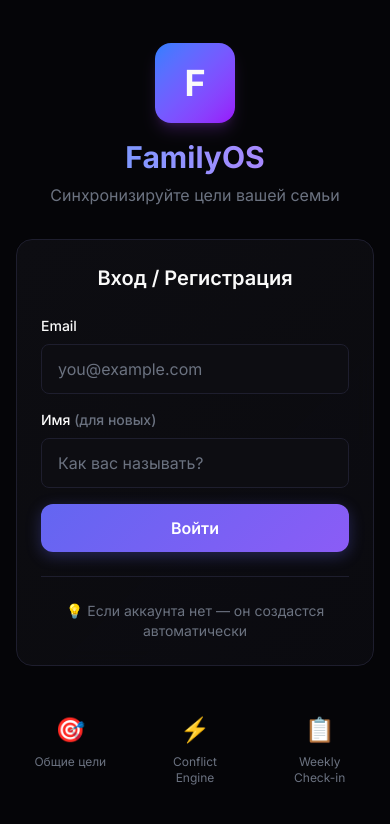
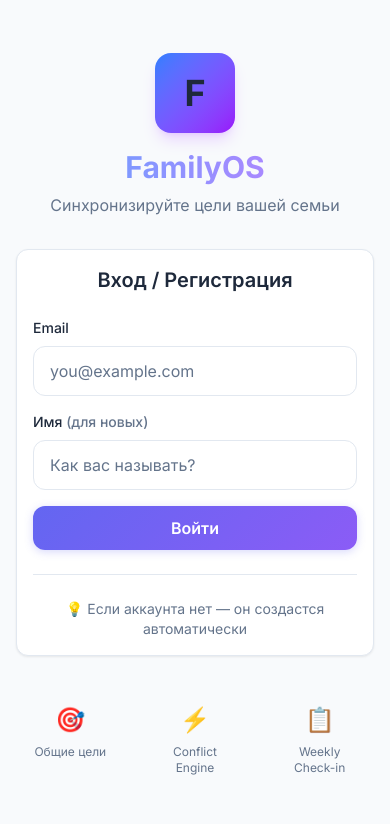
Before and after one commit to faxryuk-commits/Family-OS---Family-Goals-management, a Next.js app: page /login in a window 390 px wide. Shown: the top 824 px of the page. Built offline with nearby package versions, Linux system fonts and the light colour scheme.

Commit message:
fix: mobile bottom frame + light theme

```diff
--- a/src/app/globals.css
+++ b/src/app/globals.css
@@ -1,56 +1,63 @@
 @import "tailwindcss";
 
 :root {
-  --background: #050508;
-  --foreground: #fafafa;
-  --card: #0d0d12;
-  --card-hover: #141420;
-  --card-border: #1e1e2e;
+  /* Light Theme */
+  --background: #f8fafc;
+  --foreground: #1e293b;
+  --card: #ffffff;
+  --card-hover: #f1f5f9;
+  --card-border: #e2e8f0;
   --accent: #6366f1;
   --accent-hover: #4f46e5;
-  --accent-glow: rgba(99, 102, 241, 0.15);
+  --accent-glow: rgba(99, 102, 241, 0.1);
   --success: #10b981;
   --warning: #f59e0b;
   --danger: #ef4444;
-  --muted: #6b7280;
-  --border: #1e1e2e;
+  --muted: #64748b;
+  --border: #e2e8f0;
+}
+
+html, body {
+  min-height: 100%;
+  min-height: 100dvh;
 }
 
 body {
   background: var(--background);
   color: var(--foreground);
   font-family: 'Inter', -apple-system, BlinkMacSystemFont, 'Segoe UI', sans-serif;
+  padding-bottom: env(safe-area-inset-bottom);
 }
 
-/* Gradient background effect */
+/* Soft gradient background */
 body::before {
   content: '';
   position: fixed;
   top: 0;
   left: 0;
   right: 0;
-  height: 100vh;
+  bottom: 0;
   background:
-    radial-gradient(ellipse 80% 50% at 50% -20%, rgba(99, 102, 241, 0.15), transparent),
-    radial-gradient(ellipse 60% 40% at 100% 0%, rgba(168, 85, 247, 0.1), transparent),
-    radial-gradient(ellipse 60% 40% at 0% 100%, rgba(34, 211, 238, 0.08), transparent);
+    radial-gradient(ellipse 80% 50% at 50% -10%, rgba(99, 102, 241, 0.08), transparent),
+    radial-gradient(ellipse 60% 40% at 100% 0%, rgba(168, 85, 247, 0.06), transparent),
+    radial-gradient(ellipse 60% 40% at 0% 100%, rgba(34, 211, 238, 0.05), transparent);
   pointer-events: none;
   z-index: -1;
 }
 
 /* Custom scrollbar */
 ::-webkit-scrollbar {
-  width: 8px;
-  height: 8px;
+  width: 6px;
+  height: 6px;
 }
 
 ::-webkit-scrollbar-track {
-  background: var(--card);
+  background: transparent;
 }
 
 ::-webkit-scrollbar-thumb {
-  background: var(--card-border);
-  border-radius: 4px;
+  background: var(--border);
+  border-radius: 3px;
 }
 
 ::-webkit-scrollbar-thumb:hover {
@@ -64,13 +71,13 @@ body::before {
 }
 
 @keyframes pulse-glow {
-  0%, 100% { box-shadow: 0 0 0 0 rgba(239, 68, 68, 0.4); }
-  50% { box-shadow: 0 0 20px 5px rgba(239, 68, 68, 0.2); }
+  0%, 100% { box-shadow: 0 0 0 0 rgba(239, 68, 68, 0.3); }
+  50% { box-shadow: 0 0 15px 3px rgba(239, 68, 68, 0.15); }
 }
 
 @keyframes bounce-subtle {
   0%, 100% { transform: translateY(0); }
-  50% { transform: translateY(-8px); }
+  50% { transform: translateY(-6px); }
 }
 
 @keyframes slide-up {
@@ -96,11 +103,11 @@ body::before {
 
 /* Card styles */
 .card {
-  background: linear-gradient(135deg, var(--card) 0%, rgba(13, 13, 18, 0.8) 100%);
+  background: var(--card);
   border: 1px solid var(--card-border);
   border-radius: 16px;
   padding: 1.5rem;
-  backdrop-filter: blur(10px);
+  box-shadow: 0 1px 3px rgba(0, 0, 0, 0.05), 0 1px 2px rgba(0, 0, 0, 0.03);
 }
 
 .card-hover {
@@ -109,17 +116,17 @@ body::before {
 
 .card-hover:hover {
   border-color: var(--accent);
-  transform: translateY(-4px);
+  transform: translateY(-2px);
   box-shadow:
-    0 20px 40px rgba(0, 0, 0, 0.3),
-    0 0 30px var(--accent-glow);
+    0 10px 25px rgba(0, 0, 0, 0.08),
+    0 0 0 1px var(--accent-glow);
 }
 
 /* Glass effect */
 .glass {
-  background: rgba(13, 13, 18, 0.6);
+  background: rgba(255, 255, 255, 0.8);
   backdrop-filter: blur(20px);
-  border: 1px solid rgba(255, 255, 255, 0.05);
+  border: 1px solid rgba(0, 0, 0, 0.05);
 }
 
 /* Button styles */
@@ -127,7 +134,7 @@ body::before {
   padding: 0.75rem 1.5rem;
   border-radius: 12px;
   font-weight: 600;
-  transition: all 0.3s ease;
+  transition: all 0.2s ease;
   cursor: pointer;
   position: relative;
   overflow: hidden;
@@ -137,12 +144,12 @@ body::before {
   background: linear-gradient(135deg, #6366f1 0%, #8b5cf6 100%);
   color: white;
   border: none;
-  box-shadow: 0 4px 15px rgba(99, 102, 241, 0.3);
+  box-shadow: 0 2px 8px rgba(99, 102, 241, 0.25);
 }
 
 .btn-primary:hover {
-  transform: translateY(-2px);
-  box-shadow: 0 8px 25px rgba(99, 102, 241, 0.4);
+  transform: translateY(-1px);
+  box-shadow: 0 4px 12px rgba(99, 102, 241, 0.35);
 }
 
 .btn-primary:active {
@@ -150,7 +157,7 @@ body::before {
 }
 
 .btn-secondary {
-  background: rgba(255, 255, 255, 0.03);
+  background: var(--card);
   border: 1px solid var(--card-border);
   color: var(--foreground);
 }
@@ -168,7 +175,7 @@ body::before {
 }
 
 .btn-danger:hover {
-  box-shadow: 0 8px 25px rgba(239, 68, 68, 0.3);
+  box-shadow: 0 4px 12px rgba(239, 68, 68, 0.3);
 }
 
 .btn-sm {
@@ -184,8 +191,8 @@ body::before {
   border-radius: 9999px;
   font-size: 0.75rem;
   font-weight: 600;
-  background: rgba(255, 255, 255, 0.05);
-  border: 1px solid rgba(255, 255, 255, 0.1);
+  background: var(--card-hover);
+  border: 1px solid var(--border);
 }
 
 /* Gradient text */
@@ -206,23 +213,23 @@ body::before {
   background: linear-gradient(
     90deg,
     transparent 0%,
-    rgba(255, 255, 255, 0.05) 50%,
+    rgba(99, 102, 241, 0.08) 50%,
     transparent 100%
   );
   background-size: 200% 100%;
   animation: shimmer 2s infinite;
 }
 
-/* Glow effects */
-.glow-blue { box-shadow: 0 0 30px rgba(99, 102, 241, 0.3); }
-.glow-purple { box-shadow: 0 0 30px rgba(168, 85, 247, 0.3); }
-.glow-green { box-shadow: 0 0 30px rgba(16, 185, 129, 0.3); }
-.glow-orange { box-shadow: 0 0 30px rgba(245, 158, 11, 0.3); }
+/* Glow effects (softer for light theme) */
+.glow-blue { box-shadow: 0 0 20px rgba(99, 102, 241, 0.15); }
+.glow-purple { box-shadow: 0 0 20px rgba(168, 85, 247, 0.15); }
+.glow-green { box-shadow: 0 0 20px rgba(16, 185, 129, 0.15); }
+.glow-orange { box-shadow: 0 0 20px rgba(245, 158, 11, 0.15); }
 
 /* Progress bar */
 .progress-bar {
   height: 6px;
-  background: var(--card-border);
+  background: var(--border);
   border-radius: 3px;
   overflow: hidden;
 }
@@ -239,15 +246,16 @@ body::before {
   width: 100%;
   padding: 0.75rem 1rem;
   background: var(--card);
-  border: 1px solid var(--card-border);
-  border-radius: 8px;
+  border: 1px solid var(--border);
+  border-radius: 12px;
   color: var(--foreground);
-  transition: border-color 0.2s;
+  transition: border-color 0.2s, box-shadow 0.2s;
 }
 
 .input:focus {
   outline: none;
   border-color: var(--accent);
+  box-shadow: 0 0 0 3px var(--accent-glow);
 }
 
 .input::placeholder {
@@ -259,8 +267,8 @@ body::before {
   width: 100%;
   padding: 0.75rem 1rem;
   background: var(--card);
-  border: 1px solid var(--card-border);
-  border-radius: 8px;
+  border: 1px solid var(--border);
+  border-radius: 12px;
   color: var(--foreground);
   cursor: pointer;
 }
@@ -268,6 +276,7 @@ body::before {
 .select:focus {
   outline: none;
   border-color: var(--accent);
+  box-shadow: 0 0 0 3px var(--accent-glow);
 }
 
 /* Conflict indicator */
@@ -280,9 +289,29 @@ body::before {
   position: absolute;
   top: -4px;
   right: -4px;
-  width: 12px;
-  height: 12px;
+  width: 10px;
+  height: 10px;
   background: var(--danger);
   border-radius: 50%;
+  border: 2px solid var(--card);
   animation: pulse-glow 2s infinite;
 }
+
+/* Mobile safe areas */
+@supports (padding-bottom: env(safe-area-inset-bottom)) {
+  .pb-safe {
+    padding-bottom: env(safe-area-inset-bottom);
+  }
+}
+
+/* Fix mobile viewport */
+@media (max-width: 768px) {
+  .card {
+    border-radius: 12px;
+    padding: 1rem;
+  }
+
+  .btn {
+    padding: 0.625rem 1.25rem;
+  }
+}
--- a/src/components/Header.tsx
+++ b/src/components/Header.tsx
@@ -56,7 +56,7 @@ export function Header({
   const xpProgress = (levelInfo.currentXp / levelInfo.nextLevelXp) * 100;
 
   return (
-    <header className="border-b border-[var(--border)] bg-[var(--card)]/80 backdrop-blur-xl sticky top-0 z-50">
+    <header className="border-b border-[var(--border)] bg-white/80 backdrop-blur-xl sticky top-0 z-50 shadow-sm">
       <div className="max-w-7xl mx-auto px-4 sm:px-6 py-3">
         <div className="flex items-center justify-between gap-4">
           {/* Logo & Family */}
@@ -65,10 +65,10 @@ export function Header({
               F
             </div>
             <div className="hidden sm:block">
-              <h1 className="text-lg font-bold bg-gradient-to-r from-white to-gray-300 bg-clip-text text-transparent">{familyName}</h1>
+              <h1 className="text-lg font-bold text-[var(--foreground)]">{familyName}</h1>
               <div className="flex items-center gap-2 text-xs text-[var(--muted)]">
                 <span>Lv.{familyLevel}</span>
-                <div className="w-16 h-1 bg-[var(--background)] rounded-full overflow-hidden">
+                <div className="w-16 h-1.5 bg-[var(--border)] rounded-full overflow-hidden">
                   <div className="h-full bg-gradient-to-r from-indigo-500 to-purple-500" style={{ width: `${(familyXp % 100)}%` }} />
                 </div>
               </div>
@@ -78,12 +78,12 @@ export function Header({
           {/* Center: Mission (collapsed on mobile) */}
           {northStar && !isEditing && (
             <div
-              className="hidden md:flex items-center gap-2 px-4 py-2 bg-gradient-to-r from-indigo-500/10 to-purple-500/10 border border-indigo-500/20 rounded-xl cursor-pointer group flex-1 max-w-md mx-4"
+              className="hidden md:flex items-center gap-2 px-4 py-2 bg-gradient-to-r from-indigo-50 to-purple-50 border border-indigo-200 rounded-xl cursor-pointer group flex-1 max-w-md mx-4 hover:border-indigo-300 transition-colors"
               onClick={() => setIsEditing(true)}
             >
               <span>🌟</span>
-              <span className="text-sm truncate">{northStar}</span>
-              <span className="opacity-0 group-hover:opacity-100 transition-opacity">✏️</span>
+              <span className="text-sm truncate text-[var(--foreground)]">{northStar}</span>
+              <span className="opacity-0 group-hover:opacity-100 transition-opacity text-indigo-500">✏️</span>
             </div>
           )}
 
@@ -151,9 +151,9 @@ export function Header({
                 {showProfileMenu && (
                   <>
                     <div className="fixed inset-0 z-40" onClick={() => setShowProfileMenu(false)} />
-                    <div className="absolute right-0 top-full mt-2 w-64 bg-[var(--card)] border border-[var(--border)] rounded-xl shadow-xl z-50 overflow-hidden animate-fade-in">
+                    <div className="absolute right-0 top-full mt-2 w-64 bg-white border border-[var(--border)] rounded-xl shadow-lg z-50 overflow-hidden animate-fade-in">
                       {/* Profile Header */}
-                      <div className="p-4 bg-gradient-to-r from-indigo-500/10 to-purple-500/10 border-b border-[var(--border)]">
+                      <div className="p-4 bg-gradient-to-r from-indigo-50 to-purple-50 border-b border-[var(--border)]">
                         <div className="flex items-center gap-3">
                           <div className={`w-12 h-12 rounded-xl bg-gradient-to-br ${getLevelColor(currentUser.level)} flex items-center justify-center text-xl font-bold`}>
                             {(currentUser.name || "?").charAt(0).toUpperCase()}
```
Also changed, not shown: src/components/FamilyBoard.tsx (+13 -13 lines).
